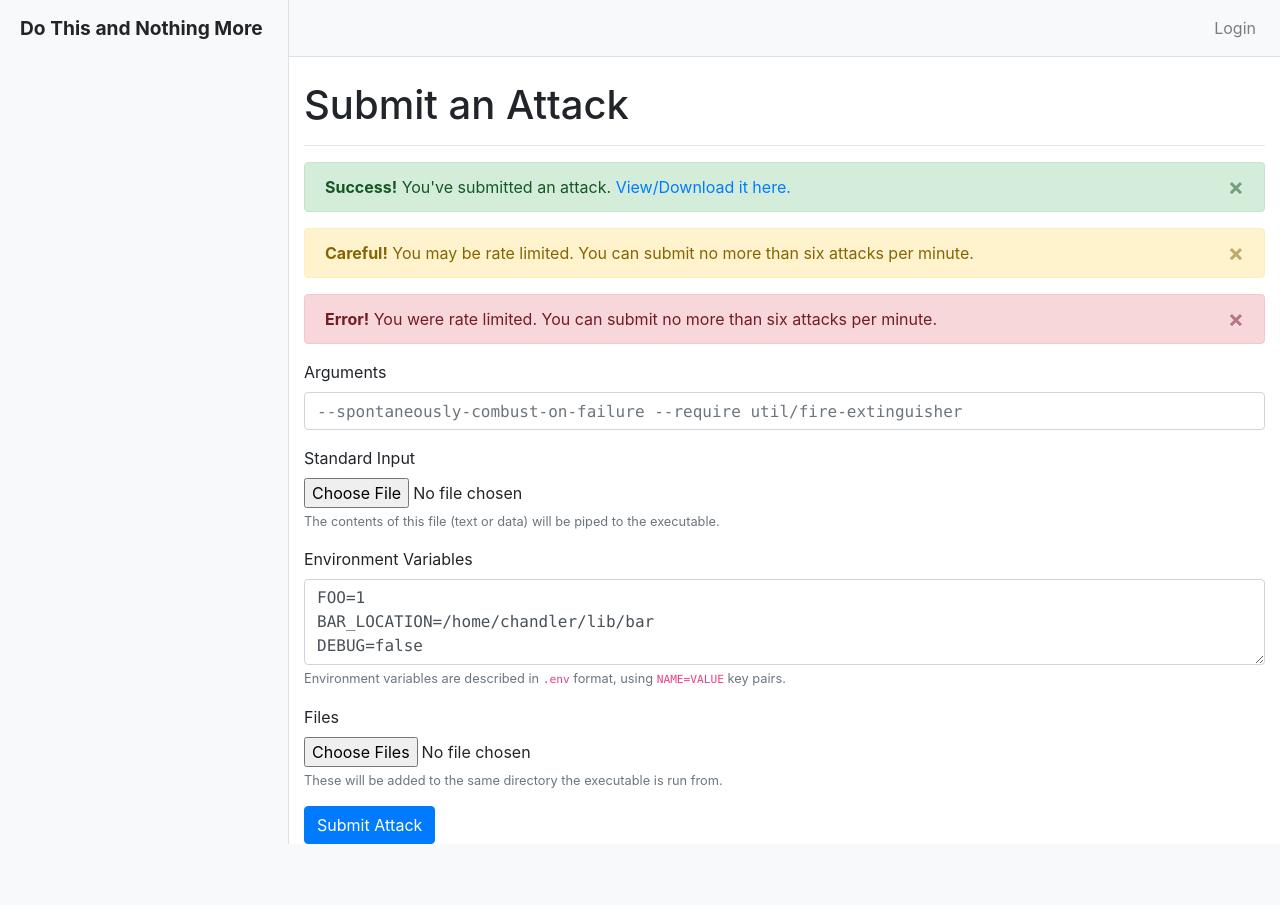
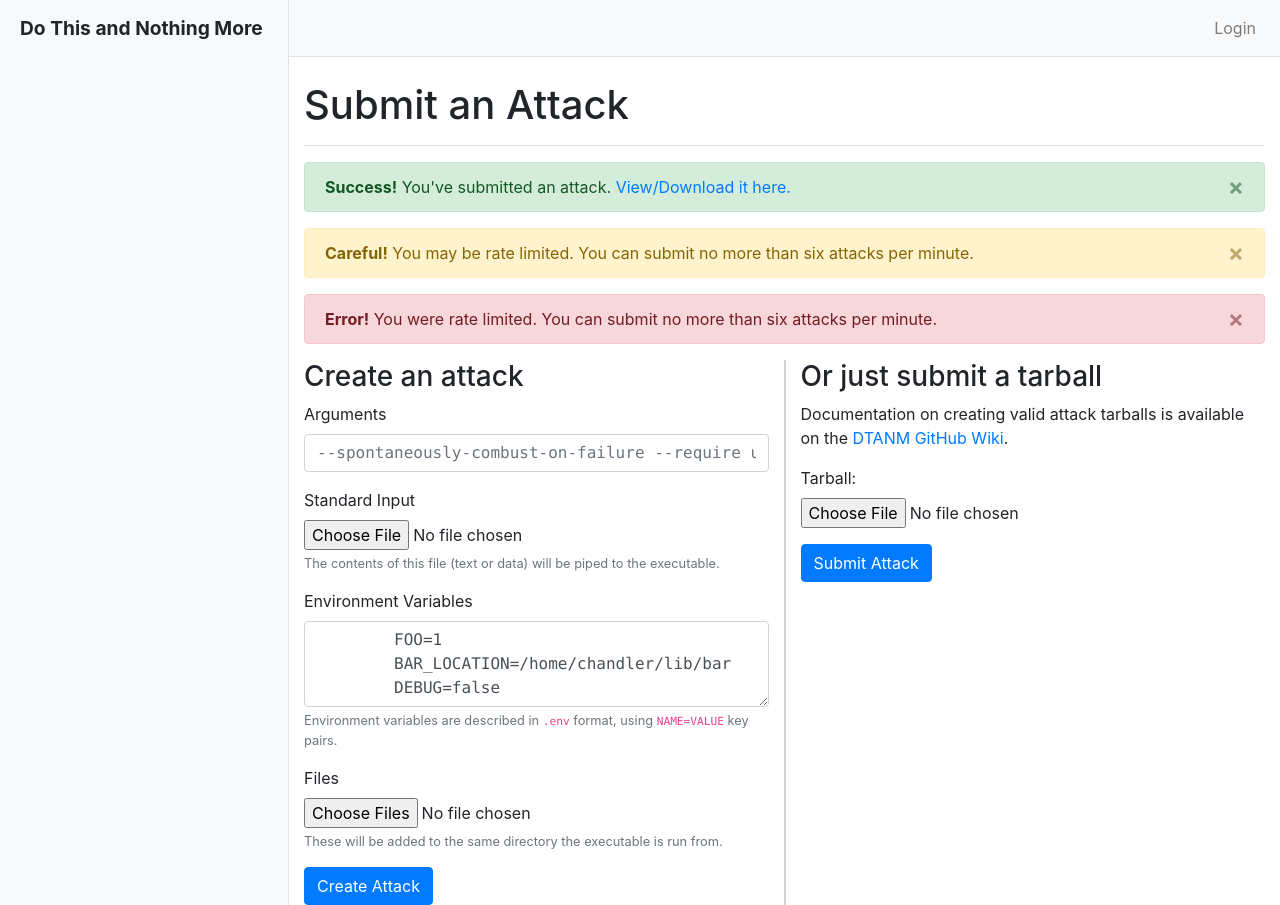
Before and after one commit to UMDLARS/dtanm, a Flask app: template scorer/scorer/templates/submit_attack.html in a window 1280 px wide. Before the commit the page ends 844 px from the top, so only its background shows below. Run offline with Flask 2, Linux system fonts and the light colour scheme; the template is opened without the code that fills it, so the values that code supplies are empty; parts of the project's set-up code (start-up, migrations or seed data) failed here and were passed over; some libraries are stand-ins or nearby versions.

Commit message:
Add submit tarball option to attack submission form

```diff
--- a/scorer/scorer/templates/submit_attack.html
+++ b/scorer/scorer/templates/submit_attack.html
@@ -21,7 +21,9 @@
         <span aria-hidden="true">&times;</span>
     </button>
 </div>
-
+<div class="row">
+    <div class="col-md-6" style="border-right:1px solid lightgray">
+        <h3>Create an attack</h3>
         <form>
             <div class="form-group">
                 <label for="args">Arguments</label>
@@ -44,7 +46,8 @@ FOO=1
         BAR_LOCATION=/home/chandler/lib/bar
         DEBUG=false</textarea>
                 <small class="form-text text-muted">
-            Environment variables are described in <code>.env</code> format, using <code>NAME=VALUE</code> key pairs.
+                    Environment variables are described in <code>.env</code> format, using <code>NAME=VALUE</code> key
+                    pairs.
                 </small>
             </div>
 
@@ -55,6 +58,25 @@ DEBUG=false</textarea>
                     These will be added to the same directory the executable is run from.
                 </small>
             </div>
+            <button type="submit" class="btn btn-primary">Create Attack</button>
+        </form>
+    </div>
+    <div class="col-md-6" style="border-left:1px solid lightgray">
+        <h3>Or just submit a tarball</h3>
+        <p>
+            Documentation on creating valid attack tarballs is available on the
+            <a href="https://github.com/UMDLARS/dtanm/wiki/Attacks">DTANM GitHub Wiki</a>.
+        </p>
+        <form method="POST" action="/api/attacks" enctype="multipart/form-data">
+            <div class="form-group">
+                <label for="attackTarball">Tarball:</label>
+                <input type="file" name="attack" class="form-control-file" id="attackTarball">
+            </div>
             <button type="submit" class="btn btn-primary">Submit Attack</button>
         </form>
+    </div>
+</div>
+
+
+
 {% endblock %}
```
Lines whose indentation alone changed are shown as unchanged.
